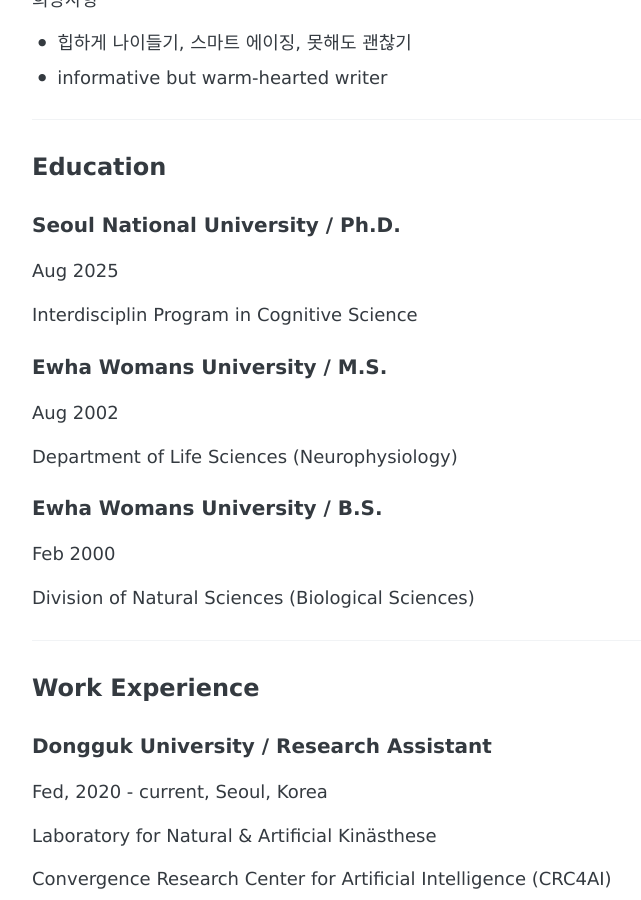
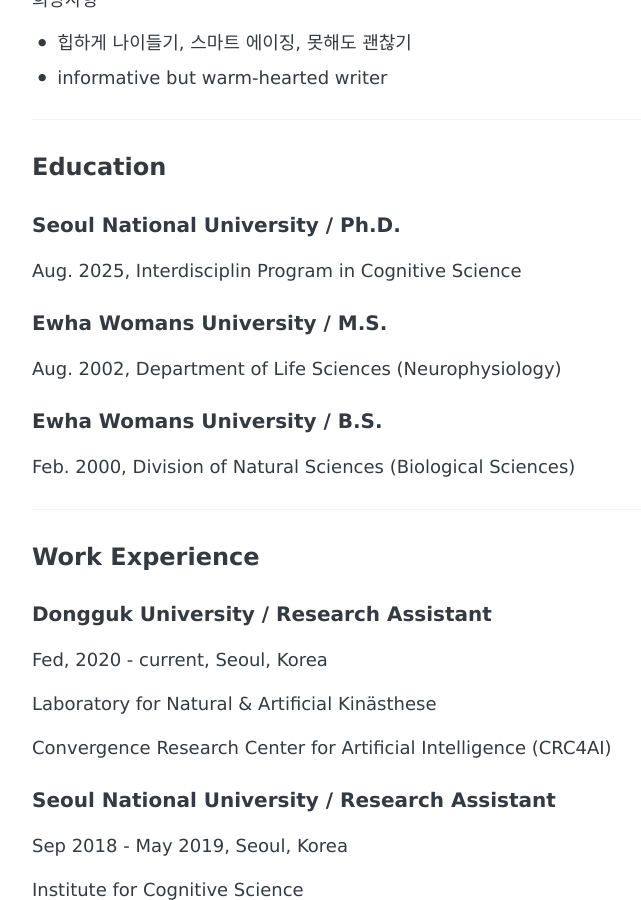
Before and after one commit to shinymj/shinymj.github.io, a Jekyll site: the page built from about.md, in a window 1280 px wide and 900 px high, scrolled down 1186 px. Shown: the whole window, without its empty margins (248-889 px from the left). Built offline with Jekyll 4.4.1, drawn with Linux system fonts in a browser that asks for light colours.

```diff
--- a/about.md
+++ b/about.md
@@ -41,21 +41,15 @@ I majored Biology and Cognitive Science.
 ## **Education**
 ### Seoul National University / Ph.D.
 
-Aug 2025
-
-Interdisciplin Program in Cognitive Science
+Aug. 2025, Interdisciplin Program in Cognitive Science
 
 ### Ewha Womans University / M.S.
 
-Aug 2002
-
-Department of Life Sciences (Neurophysiology)
+Aug. 2002, Department of Life Sciences (Neurophysiology)
 
 ### Ewha Womans University / B.S.
 
-Feb 2000
-
-Division of Natural Sciences (Biological Sciences)
+Feb. 2000, Division of Natural Sciences (Biological Sciences)
 
 ---
 ## **Work Experience**
```
